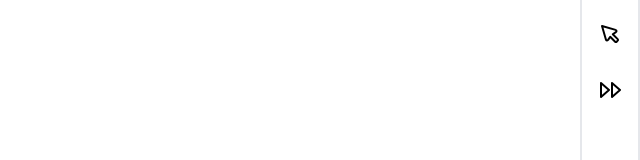
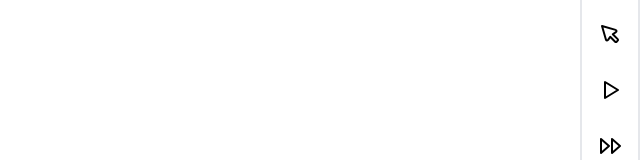
Before and after one commit to kcpetersen111/algo-visualizer, a Next.js app: page / in a window 1280 px wide. Shown: the part 172-332 px from the top of the page, without its empty margins (640-1280 px from the left). Built offline with nearby package versions, Linux system fonts and the light colour scheme.

Commit message:
toolbar stuff

```diff
--- a/src/app/components/ToolBar.tsx
+++ b/src/app/components/ToolBar.tsx
@@ -1,5 +1,6 @@
-import { IconPlus, IconX, IconLine, IconPointer, IconPlayerTrackNext } from "@tabler/icons-react";
-import { useState } from "react";
+import { IconPlus, IconX, IconLine, IconPointer, IconPlayerTrackNext, IconPlayerPlay } from "@tabler/icons-react";
+import { useRef, useState } from "react";
+import Draggable from "react-draggable";
 
 type ToolBarProps = {
     activateAdd: Function;
@@ -7,16 +8,33 @@ type ToolBarProps = {
     activateConnect: Function;
     selectNode: Function;
     nextNode: Function;
+    playNode: Function;
     tool: string;
 }
 
-export const ToolBar = ({ activateAdd, removeNode, activateConnect, selectNode, nextNode, tool }: ToolBarProps) => {
+const RunAlgorithmPopover = () => {
+    // Element
+}
+
+const SettingsPopover = () => {
+    // Element
+    return (
+        <>
+
+        </>
+    );
+}
+
+export const ToolBar = ({ activateAdd, removeNode, activateConnect, selectNode, nextNode, playNode, tool }: ToolBarProps) => {
 
     const buttonStyles = "hover:bg-slate-200 rounded-lg p-2 my-2 "
 
+    const nodeRef = useRef(null);
+
     return (
         <>
-            <div className="flex flex-col h-full w-fit p-2 divide-transparent border-2">
+            <Draggable nodeRef={nodeRef} grid={[window.innerWidth - 60, window.innerHeight - 10]}>
+                <div ref={nodeRef} className="flex flex-col h-full w-fit p-2 divide-transparent border-2">
                     <button className={buttonStyles + (tool === "add" ? "bg-slate-200" : "bg-transparent")} onClick={() => activateAdd()}>
                         <IconPlus />
                     </button>
@@ -29,10 +47,14 @@ export const ToolBar = ({ activateAdd, removeNode, activateConnect, selectNode,
                     <button className={buttonStyles + (tool === "select" ? "bg-slate-200" : "bg-transparent")} onClick={() => {selectNode(); console.log('select')}}>
                         <IconPointer />
                     </button>
+                    <button className={buttonStyles + (tool === "play" ? "bg-slate-200" : "bg-transparent")} onClick={() => {playNode(); console.log('play')}}>
+                        <IconPlayerPlay />
+                    </button>
                     <button className={buttonStyles + (tool === "next" ? "bg-slate-200" : "bg-transparent")} onClick={() => {nextNode(); console.log('next')}}>
                         <IconPlayerTrackNext />
                     </button>
                 </div>
+            </Draggable>
         </>
     );
 }
--- a/src/app/page.tsx
+++ b/src/app/page.tsx
@@ -43,7 +43,7 @@ export default function Home() {
 
   }
 
-  const selectNode = (title: string) => {
+  const selectNode = () => {
     setTool("select");
   }
 
@@ -104,14 +104,19 @@ export default function Home() {
 
     setNodes(tempNodes);
 
-}
+  }
+
+  const playNode = () => {
+    setTool("play");
+  }
+
 
   return (
     <main>
       {/* <NavBar /> */}
       <div className='h-screen w-screen flex flex-row'>
         <Sandbox nodes={nodes} addNode={addNode} connectNode={connectNode} connections={connections} triggerDelete={triggerDelete} setPosition={setPosition} tool={tool} />
-        <ToolBar activateAdd={activateAdd} removeNode={() => setTool("remove")} activateConnect={activateConnect} selectNode={selectNode} nextNode={nextNode} tool={tool} />
+        <ToolBar activateAdd={activateAdd} removeNode={() => setTool("remove")} activateConnect={activateConnect} selectNode={selectNode} nextNode={nextNode} playNode={playNode} tool={tool} />
       </div>
     </main>
   )
```
Lines whose indentation alone changed are shown as unchanged.
